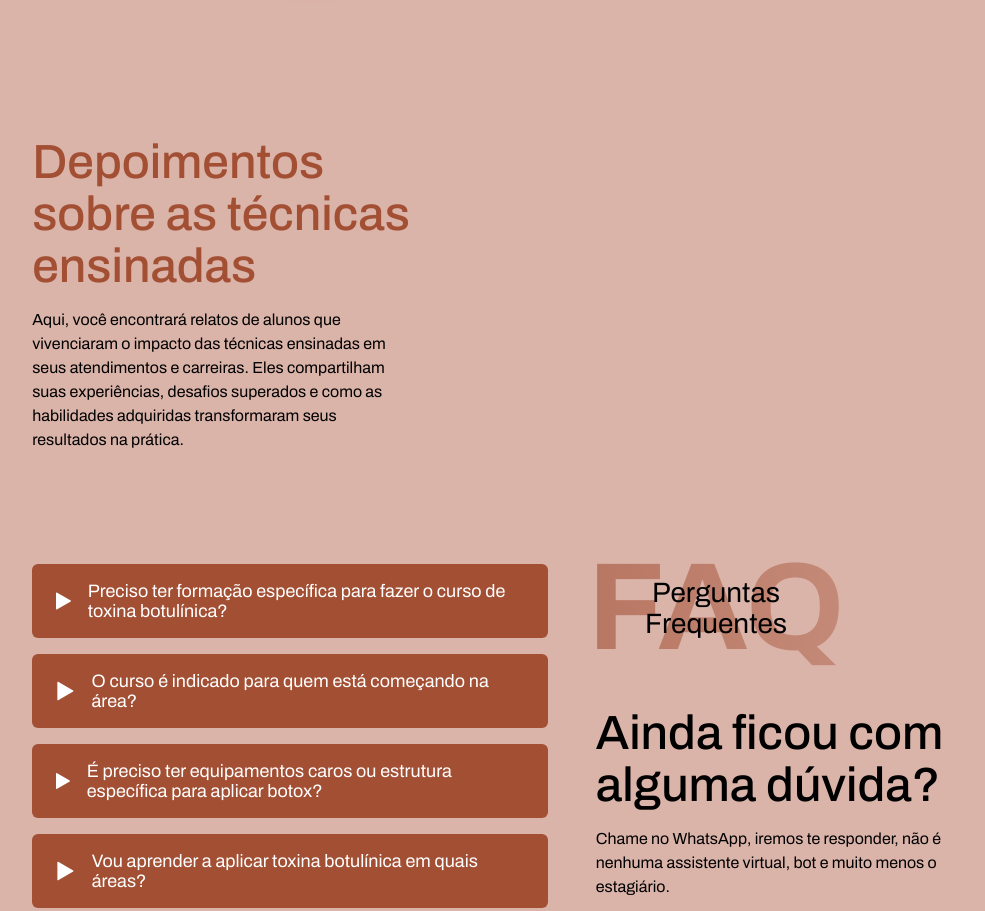
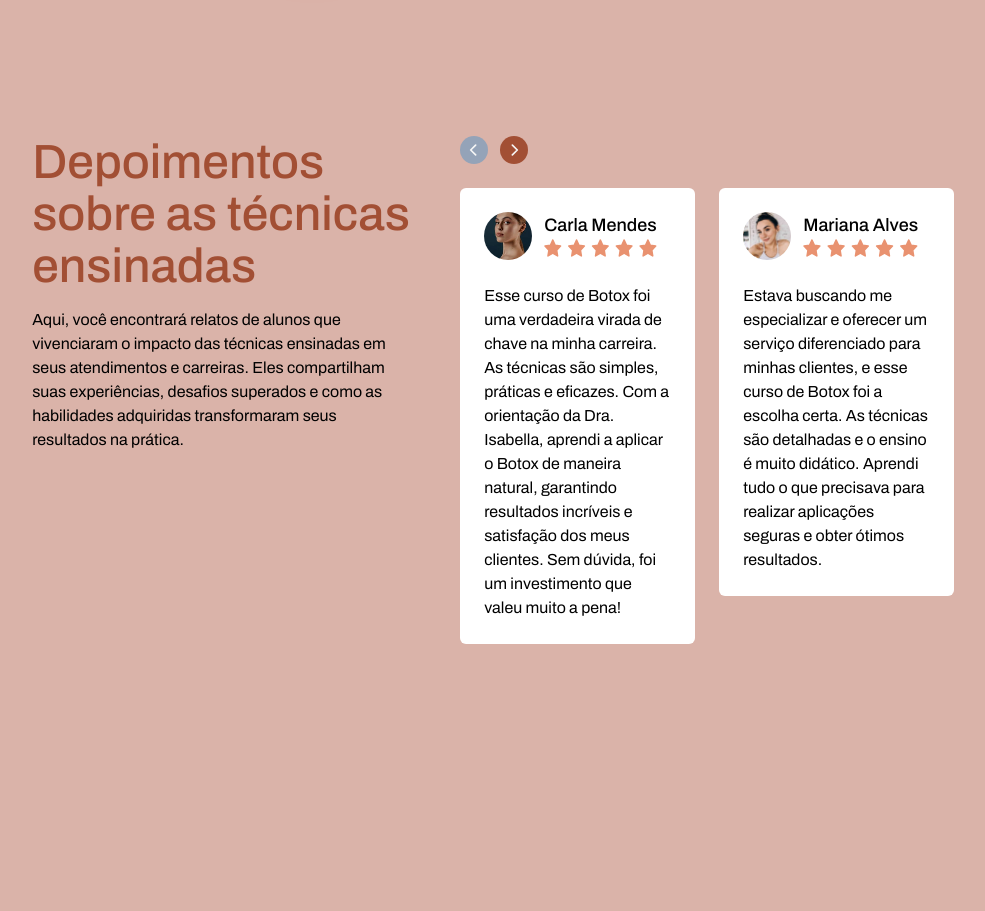
Before and after one commit to tenoriobn/medicina-estetica, a website built with Vite: page index.html in a window 1280 px wide. Shown: the part 720-1631 px from the top of the page, without its empty margins (147-1132 px from the left). Built offline with nearby package versions, Linux system fonts and the light colour scheme; files whose address does not match are found by name.

Commit message:
21-11-2024/feature - adicionando seção de depoimentos com slides

```diff
--- a/index.html
+++ b/index.html
@@ -98,6 +98,98 @@
         </h2>
 
         <p>Aqui, você encontrará relatos de alunos que vivenciaram o impacto das técnicas ensinadas em seus atendimentos e carreiras. Eles compartilham suas experiências, desafios superados e como as habilidades adquiridas transformaram seus resultados na prática.</p>
+      </div>
+
+      <div class="swiper mySwiper">
+        <div class="swiper-buttons-container flex gap-3 mb-6">
+          <button
+            class="button-prev w-7 h-7 flex justify-center items-center rounded-full relative hover:opacity-75 transition cursor-pointer"
+            id="button-prev">
+            <img src="./img/icons/prev-slide.svg" alt="Botão de Prev do slide" class="absolute left-[9px]">
+          </button>
+          <button
+            class="button-next w-7 h-7 flex justify-center items-center rounded-full relative hover:opacity-75 transition cursor-pointer"
+            id="button-next">
+            <img src="./img/icons/prev-slide.svg" alt="Botão Next do slide" class="rotate-180 absolute left-[11px]">
+          </button>
+        </div>
+
+        <div class="swiper-wrapper cursor-grab">
+          <div class="swiper-slide flex flex-col bg-white p-6 rounded-md w-[312px] h-max">
+            <div class="flex items-center gap-3 mb-6">
+              <img src="./img/perfil-carla.jpeg" alt="Imagem de Perfil" class="w-12 h-12 rounded-full object-cover">
+
+              <div class="flex flex-col justify-between gap-1">
+                <h3 class="text-lg font-medium leading-[normal]">Carla Mendes</h3>
+                <img src="./img/stars.svg" alt="Icone de estrelas">
+              </div>
+            </div>
+
+            <p class="text-base text-left">
+              Esse curso de Botox foi uma verdadeira virada de chave na minha carreira. As técnicas são simples, práticas e eficazes. Com a orientação da Dra. Isabella, aprendi a aplicar o Botox de maneira natural, garantindo resultados incríveis e satisfação dos meus clientes. Sem dúvida, foi um investimento que valeu muito a pena!
+            </p>
+          </div>
+
+          <div class="swiper-slide flex flex-col bg-white p-6 rounded-md w-[312px] h-max">
+            <div class="flex items-center gap-3 mb-6">
+              <img src="./img/perfil-mariana.jpeg" alt="Imagem de Perfil" class="w-12 h-12 rounded-full object-cover">
+
+              <div class="flex flex-col justify-between gap-1">
+                <h3 class="text-lg font-medium leading-[normal]">Mariana Alves</h3>
+                <img src="./img/stars.svg" alt="Icone de estrelas">
+              </div>
+            </div>
+
+            <p class="text-base text-left">
+              Estava buscando me especializar e oferecer um serviço diferenciado para minhas clientes, e esse curso de Botox foi a escolha certa. As técnicas são detalhadas e o ensino é muito didático. Aprendi tudo o que precisava para realizar aplicações seguras e obter ótimos resultados.
+            </p>
+          </div>
+
+          <div class="swiper-slide flex flex-col bg-white p-6 rounded-md w-[312px] h-max">
+            <div class="flex items-center gap-3 mb-6">
+              <img src="./img/perfil-tatiane.jpeg" alt="Imagem de Perfil" class="w-12 h-12 rounded-full object-cover">
+
+              <div class="flex flex-col justify-between gap-1">
+                <h3 class="text-lg font-medium leading-[normal]">Tatiane Lima</h3>
+                <img src="./img/stars.svg" alt="Icone de estrelas">
+              </div>
+            </div>
+
+            <p class="text-base text-left">
+              Nunca imaginei que seria capaz de realizar as aplicações de Botox com tanto sucesso. Este curso me proporcionou o conhecimento necessário para atuar com segurança e precisão, e a confiança que eu buscava para meu trabalho. As técnicas são modernas, eficazes e de fácil aplicação. A experiência da Dra. Isabella foi fundamental para o meu aprendizado, pois ela compartilhou dicas valiosas que fizeram toda a diferença. Hoje, meus resultados são cada vez melhores,  o que tem me trazido mais indicações e sucesso profissional.
+            </p>
+          </div>
+
+          <div class="swiper-slide flex flex-col bg-white p-6 rounded-md w-[312px] h-max">
+            <div class="flex items-center gap-3 mb-6">
+              <img src="./img/perfil-vanessa.jpeg" alt="Imagem de Perfil" class="w-12 h-12 rounded-full object-cover">
+
+              <div class="flex flex-col justify-between gap-1">
+                <h3 class="text-lg font-medium leading-[normal]">Vanessa Silva</h3>
+                <img src="./img/stars.svg" alt="Icone de estrelas">
+              </div>
+            </div>
+
+            <p class="text-base text-left">
+              Esse curso superou todas as minhas expectativas! As técnicas ensinadas são práticas, modernas e de fácil aplicação, permitindo resultados rápidos e eficazes. A Dra. Isabella tem uma didática maravilhosa, que torna todo o processo de aprendizado muito mais fácil e confiável. Hoje, me sinto muito mais segura e capacitada para atender meus clientes com excelência.
+            </p>
+          </div>
+
+          <div class="swiper-slide flex flex-col bg-white p-6 rounded-md w-[312px] h-max">
+            <div class="flex items-center gap-3 mb-6">
+              <img src="./img/perfil-juliana.jpeg" alt="Imagem de Perfil" class="w-12 h-12 rounded-full object-cover">
+
+              <div class="flex flex-col justify-between gap-1">
+                <h3 class="text-lg font-medium leading-[normal]">Juliana Costa</h3>
+                <img src="./img/stars.svg" alt="Icone de estrelas">
+              </div>
+            </div>
+
+            <p class="text-base text-left">
+              Eu já tinha um pouco de experiência na área, mas esse curso de Botox me proporcionou um novo nível de confiança e técnica. As aulas são muito bem estruturadas, e as dicas da Dra. Isabella fazem toda a diferença na hora de aplicar o Botox. O curso me ajudou a obter resultados naturais e satisfatórios, e a confiança dos meus clientes aumentou bastante!
+            </p>
+          </div>
+        </div>
       </div>
     </section>
 
--- a/package.json
+++ b/package.json
@@ -13,5 +13,8 @@
     "postcss": "^8.4.49",
     "tailwindcss": "^3.4.15",
     "vite": "^5.4.10"
+  },
+  "dependencies": {
+    "swiper": "^11.1.15"
   }
 }
--- a/src/css/style.css
+++ b/src/css/style.css
@@ -5,3 +5,9 @@
 html {
   @apply font-archivo;
 }
+
+
+.swiper {
+  width: 100%;
+  height: 100%;
+}
--- a/src/js/main.js
+++ b/src/js/main.js
@@ -1,2 +1,3 @@
 import './menuMobile.js';
 import './accordion.js';
+import './swiper.js'
--- /dev/null
+++ b/src/js/swiper.js
@@ -0,0 +1,62 @@
+import Swiper from 'swiper';
+import { Navigation, Pagination } from 'swiper/modules';
+import 'swiper/css';
+import 'swiper/css/navigation';
+import 'swiper/css/pagination';
+
+const prevButton = document.getElementById('button-prev');
+const nextButton = document.getElementById('button-next');
+
+const updateButtonStyles = (swiper) => {
+  if (swiper.isBeginning) {
+    prevButton.classList.remove('bg-deepRed');
+    prevButton.classList.add('bg-slate-400');
+  } else {
+    prevButton.classList.remove('bg-slate-400');
+    prevButton.classList.add('bg-deepRed');
+  }
+
+  if (swiper.isEnd) {
+    nextButton.classList.remove('bg-deepRed');
+    nextButton.classList.add('bg-slate-400');
+  } else {
+    nextButton.classList.remove('bg-slate-400');
+    nextButton.classList.add('bg-deepRed');
+  }
+};
+
+const swiper = new Swiper('.mySwiper', {
+  modules: [Navigation, Pagination],
+  spaceBetween: 16, // Espaçamento padrão
+  navigation: {
+    nextEl: '.button-next',
+    prevEl: '.button-prev',
+  },
+  pagination: {
+    el: '.swiper-pagination',
+    clickable: true,
+  },
+  breakpoints: {
+    // Configuração para dispositivos móveis
+    0: {
+      slidesPerView: 1,
+      spaceBetween: 8,
+    },
+    768: {
+      slidesPerView: 2,
+      spaceBetween: 16,
+    },
+    1024: {
+      slidesPerView: 1,
+      spaceBetween: 24,
+    },
+    1200: {
+      slidesPerView: 2,
+      spaceBetween: 24,
+    },
+  },
+  on: {
+    init: (swiper) => updateButtonStyles(swiper),
+    slideChange: (swiper) => updateButtonStyles(swiper),
+  },
+});
--- a/tailwind.config.js
+++ b/tailwind.config.js
@@ -14,7 +14,7 @@ export default {
         sandyBlush: '#DAB3A9',
         deepRed: '#A24F34',
         brickRed: '#89371C',
-        softTerra: '#b46d57ed',
+        softTerra: '#c38877',
       },
       boxShadow: {
         brickRed: '0px 2px 20px 0px #89371C',
```
Also changed, not shown: img/Estrelas.svg (added), img/icons/prev-slide.svg (added), img/perfil-carla.jpeg (added), img/perfil-juliana.jpeg (added), img/perfil-mariana.jpeg (added), img/perfil-tatiane.jpeg (added), img/perfil-vanessa.jpeg (added), img/stars.svg (added), 1 other file.
